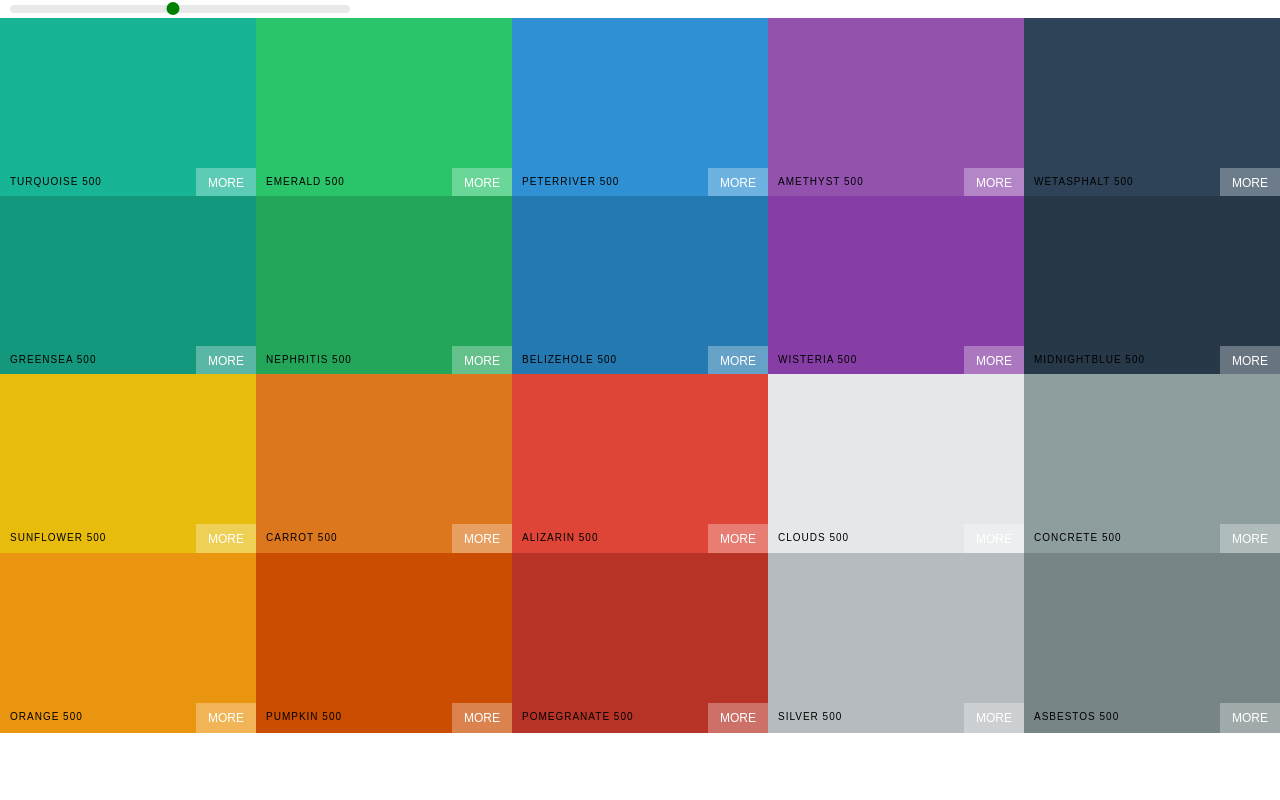
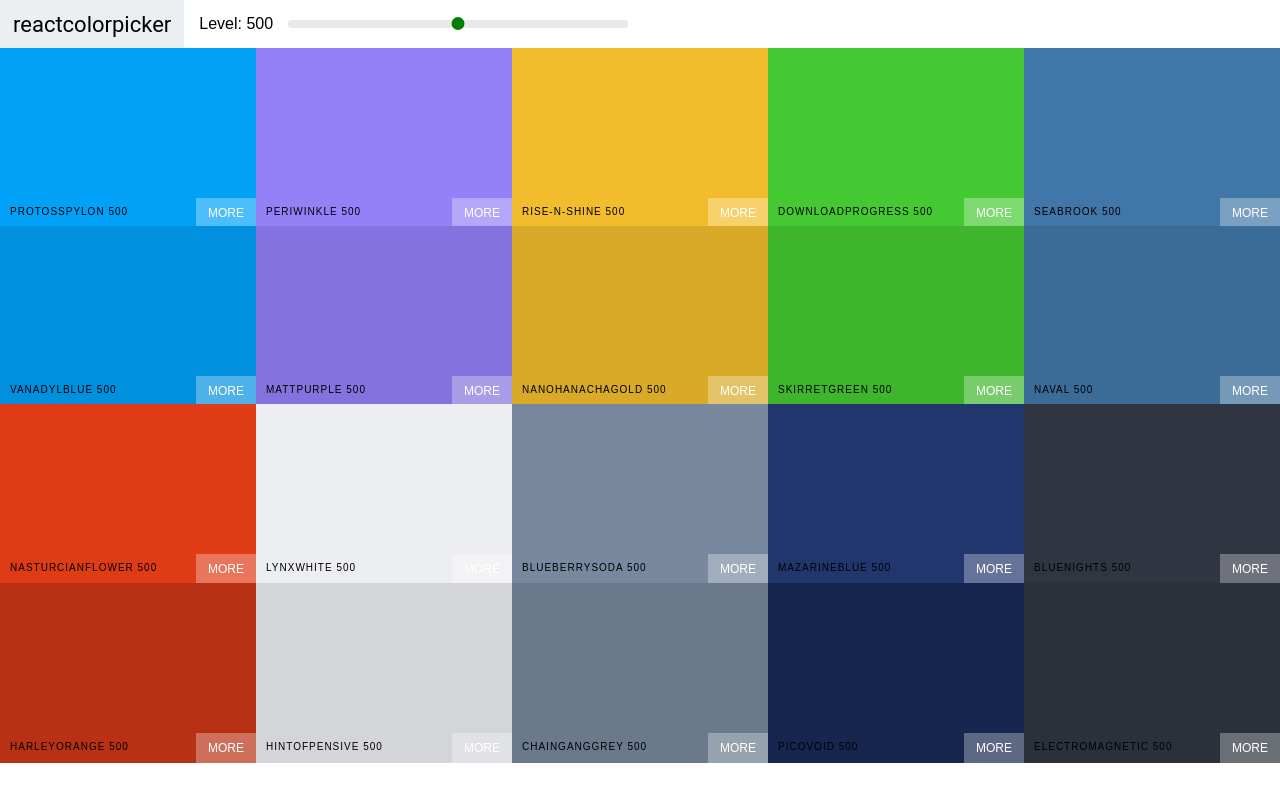
Before and after one commit to SantosBright/React-colors-app, a React (Create React App) app: page / in a window 1280 px wide. Built offline with nearby package versions, Linux system fonts and the light colour scheme.

Commit message:
add navbar and move slider into it

```diff
--- a/src/App.js
+++ b/src/App.js
@@ -6,7 +6,7 @@ import { generatePalette } from './colorHelpers';
 class App extends Component {
     render() {
         return (
-            <Palette palette={generatePalette(seedColors[1])} />
+            <Palette palette={generatePalette(seedColors[5])} />
         );
     }
 }
--- a/src/Navbar.css
+++ b/src/Navbar.css
@@ -18,3 +18,28 @@
     text-decoration: none;
     color: #000;
 }
+/* slider */
+.slider{
+    width: 340px;
+    margin: 0 10px;
+    display: inline-block;
+    padding: 0 5px;
+}
+.rc-slider-track{
+    background-color: transparent;
+}
+.rc-slider-rail{
+    height: 8px;
+}
+.rc-slider-handle,
+.rc-slider-handle:active,
+.rc-slider-handle:focus,
+.rc-slider-handle:hover{
+    background-color: green;
+    outline: none;
+    border: 2px solid green;
+    box-shadow: none;
+    width: 13px;
+    height: 13px;
+    margin-top: -3px;
+}
--- a/src/Navbar.js
+++ b/src/Navbar.js
@@ -11,6 +11,8 @@ class Navbar extends Component {
                 <div className="logo">
                     <a href="/">reactcolorpicker</a>
                 </div>
+                <div className="slider-container">
+                    <span>Level: {this.props.level}</span>
                     <div className="slider">
                         <Slider
                             defaultValue={this.props.level}
@@ -20,6 +22,7 @@ class Navbar extends Component {
                             onAfterChange={this.props.changeLevel}
                         />
                     </div>
+                </div>
             </header>
         )
     }
--- a/src/Palette.css
+++ b/src/Palette.css
@@ -5,27 +5,3 @@
 .Palette-colors{
     height: 90%;
 }
-.slider{
-    width: 340px;
-    margin: 0 10px;
-    display: inline-block;
-}
-.rc-slider-track{
-    background-color: transparent;
-}
-.rc-slider-rail{
-    height: 8px;
-}
-.rc-slider-handle,
-.rc-slider-handle:active,
-.rc-slider-handle:focus,
-.rc-slider-handle:hover{
-    background-color: green;
-    outline: none;
-    border: 2px solid green;
-    box-shadow: none;
-    width: 13px;
-    height: 13px;
-    margin-left: -7px;
-    margin-top: -3px;
-}
--- a/src/Palette.js
+++ b/src/Palette.js
@@ -2,8 +2,7 @@ import React, { Component } from 'react';
 import Navbar from './Navbar';
 import ColorBox from './ColorBox';
 import './Palette.css';
-import Slider from 'rc-slider';
-import 'rc-slider/assets/index.css';
+
 class Palette extends Component {
     constructor(props){
         super(props);
@@ -21,19 +20,10 @@ class Palette extends Component {
 
         return (
             <div className="Palette">
-                {/* <Navbar
+                <Navbar
                     changeLevel={this.changeLevel}
                     level={this.state.level}
-                /> */}
-                <div className="slider">
-                    <Slider
-                        defaultValue={this.state.level}
-                        min={100}
-                        max={900}
-                        step={100}
-                        onAfterChange={this.changeLevel}
-                    />
-                </div>
+                />
                 <div className="Palette-colors">{colorBoxes}</div>
                 {/* footer enventually*/}
             </div>
```
Lines whose indentation alone changed are shown as unchanged.
